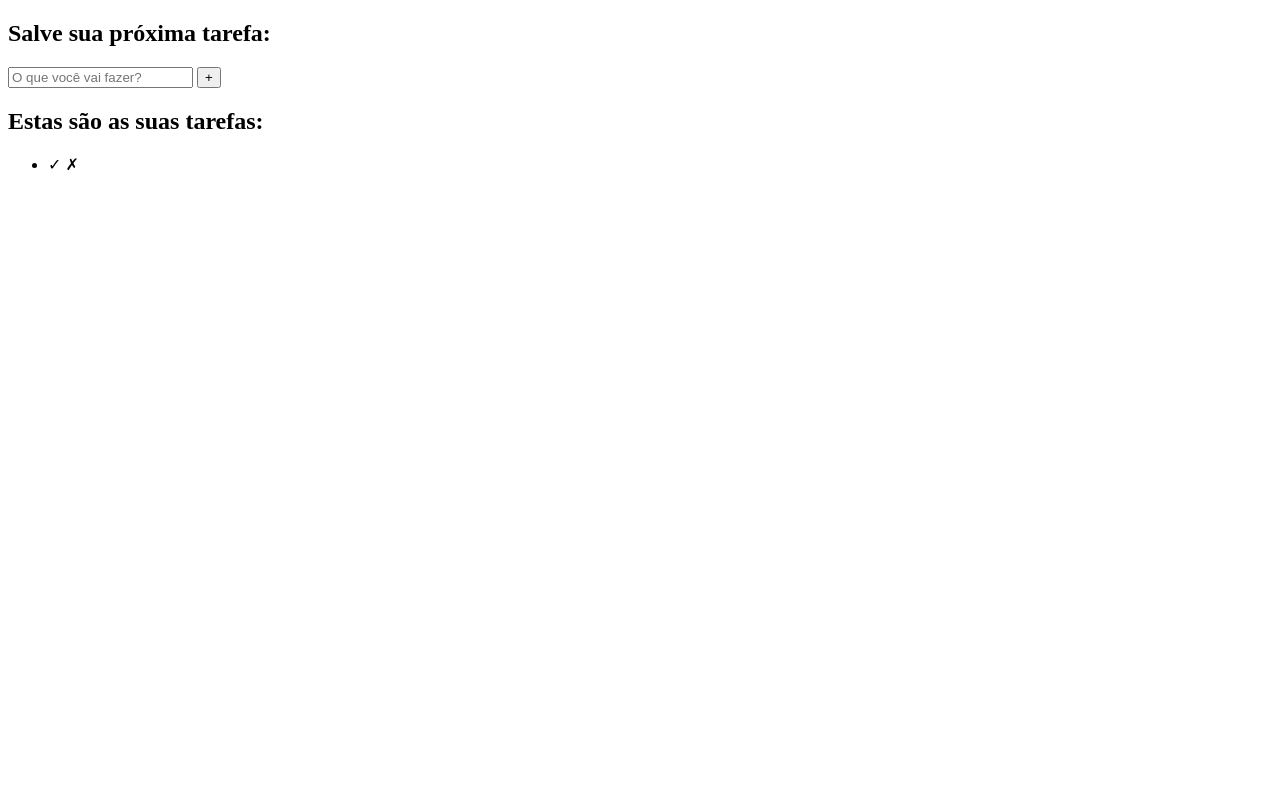
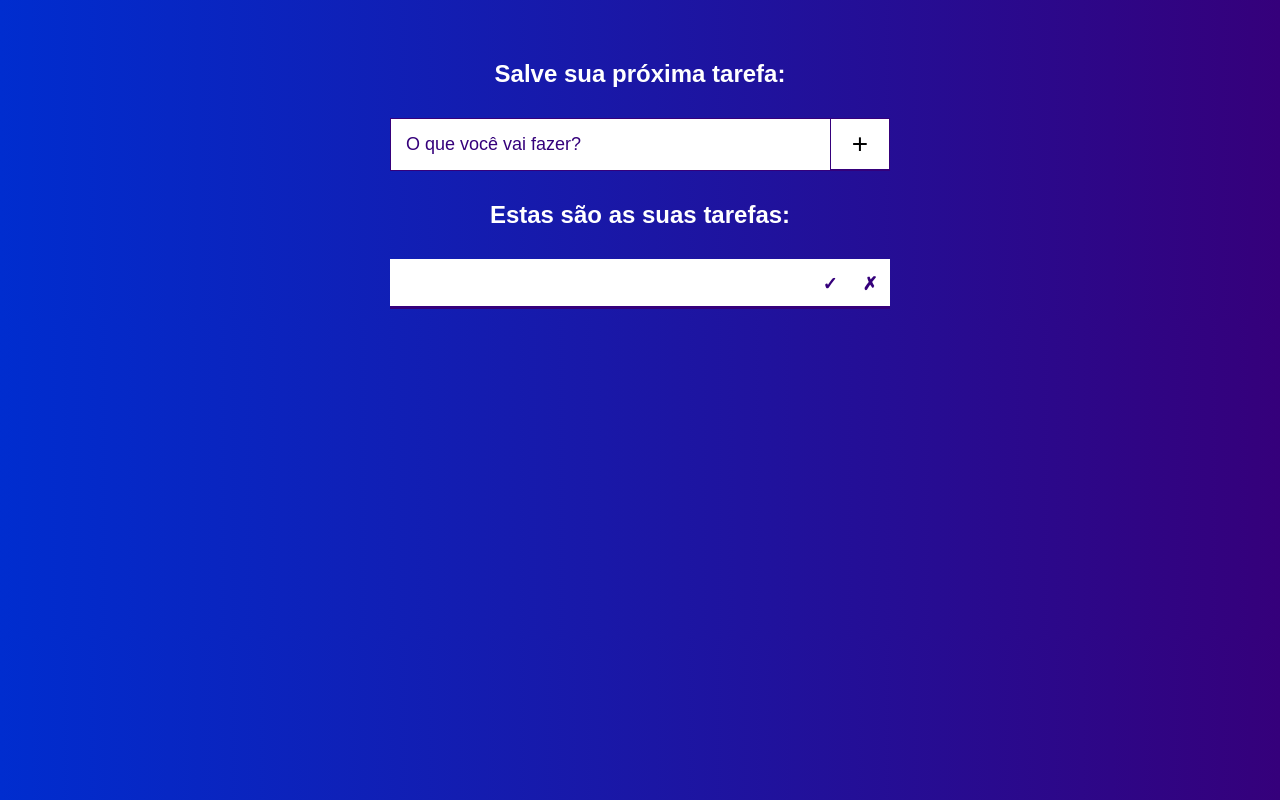
Before and after one commit to devMathV/projeto_ToDoList_Javascript, a plain HTML site: page index.html in a window 1280 px wide. Drawn offline with Linux system fonts and the light colour scheme.

Commit message:
Concluido CSS

```diff
--- a/index.html
+++ b/index.html
@@ -10,9 +10,9 @@
     <div id="tasks-container">
         <div id="tasks-header">
             <h2>Salve sua próxima tarefa:</h2>
-            <form action="" id="tasks-form">
+            <form action="" id="add-task-form">
                 <input type="text" id="tasks-title" placeholder="O que você vai fazer?">
-                <button id="add-btn" type="submit"> + </button>
+                <button id="add-btn" type="submit">+</button>
             </form>
         </div>
         <div id="tasks-list-container">
@@ -20,8 +20,8 @@
             <ul id="task-list">
                 <li class="task-box">
                     <span class="task-title"></span>
-                    <span class="done-btn"> ✓ </span>
-                    <span class="remove-btn"> ✗ </span>
+                    <span class="done-btn exe-btn">✓</span>
+                    <span class="remove-btn exe-btn">✗</span>
                 </li>
             </ul>
         </div>
--- a/style.css
+++ b/style.css
@@ -0,0 +1,122 @@
+* {
+    margin: 0;
+    padding: 0;
+    box-sizing: border-box;
+}
+
+body {
+    padding-top: 30px;
+    font-family: Arial, Helvetica, sans-serif;
+    background-image: linear-gradient(to right, rgb(0, 45, 207), #35007b);
+    color: white;
+    text-align: center;
+}
+
+#tasks-container {
+    width: 500px;
+    margin: auto;
+}
+
+/* Task-form */
+#tasks-header {
+    margin-top: 30px;
+}
+
+#add-task-form {
+    position: relative;
+    margin: 30px 0;
+}
+
+#add-task-form input {
+    width: 100%;
+    border: 1px solid #35007b;
+    background-color: white;
+    color: #35007b;
+    padding: 15px;
+    font-size: 18px;
+}
+
+#add-task-form input::placeholder {
+    color: #35007b;
+}
+
+#add-btn {
+    position: absolute;
+    background-color: white;
+    border: 1px solid #35007b;
+    cursor: pointer;
+    transition: 0.3s;
+    width: 60px;
+    height: 52px;
+    right: 0;
+    font-size: 28px;
+}
+
+#add-btn:hover {
+    background-color: #35007b;
+    color: white;
+}
+
+/* Tasks container */
+
+#tasks-list-container h2 {
+    padding-bottom: 30px;
+}
+
+#task-list {
+    list-style: none;
+    padding-left: 0;
+}
+
+#task-list li {
+    text-align: left;
+    height: 50px;
+    line-height: 50px;
+    position: relative;
+    border-bottom: 3px solid #35007b;
+    background-color: white;
+    color: #35007b;
+    margin-bottom: 10px;
+    padding-left: 15px;
+    transition: 0.3s;
+    font-weight: bold;
+    font-size: 18px;
+}
+
+#task-list span.exe-btn {
+    position: absolute;
+    top: 0;
+    height: 48px;
+    transition: 0.3s;
+    cursor: pointer;
+    width: 40px;
+    text-align: center;
+}
+
+.done-btn {
+    right: 40px;
+}
+
+.done-btn:hover {
+    color: white;
+    background-color: rgb(9, 239, 1);
+}
+
+.remove-btn {
+    right: 0;
+}
+
+.remove-btn:hover {
+    color: white;
+    background-color: rgb(232, 0, 0);
+}
+
+.hide {
+    display: none;
+}
+
+#task-list li.done {
+    text-decoration: line-through;
+    background-color: #35007b;
+    color: white;
+}
```
